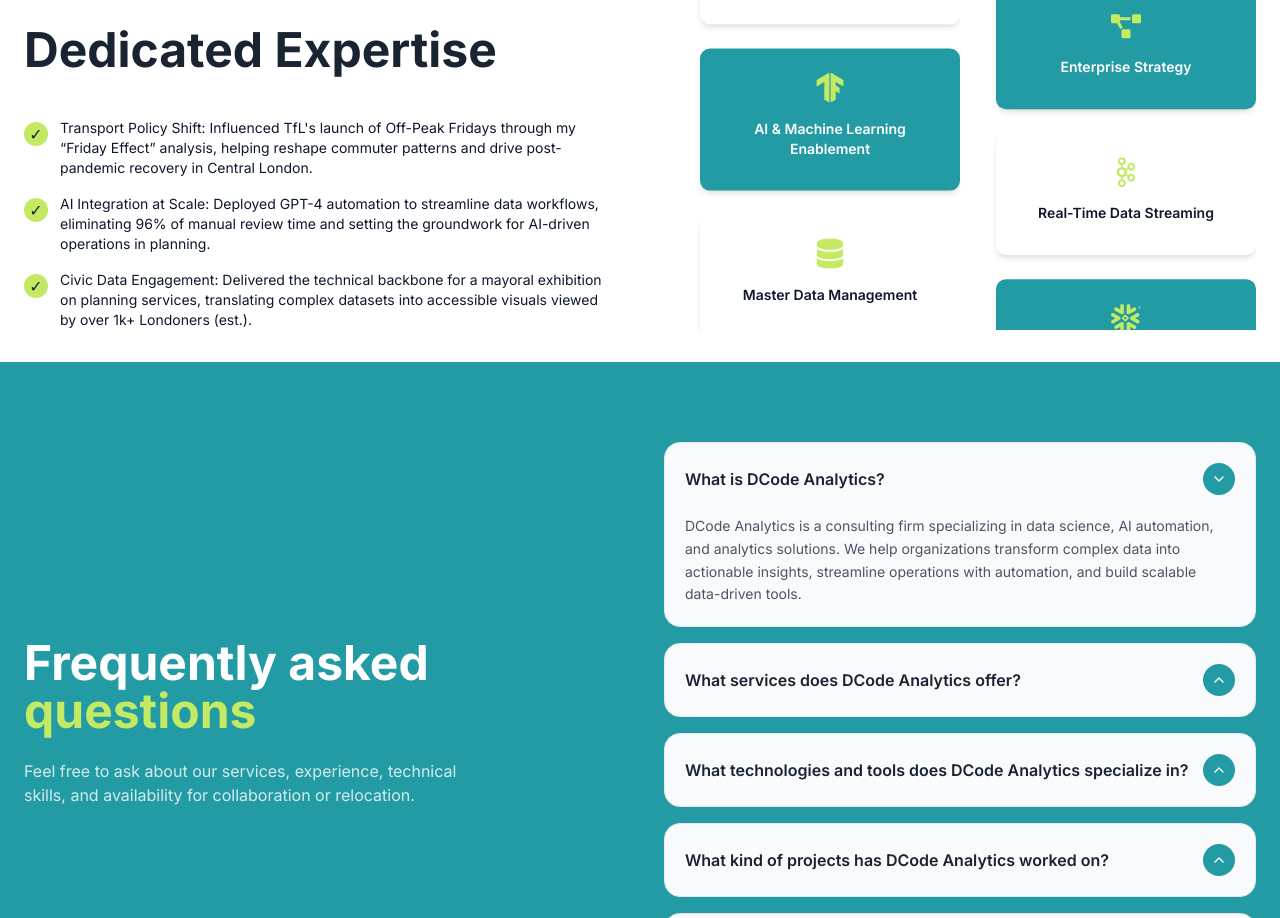
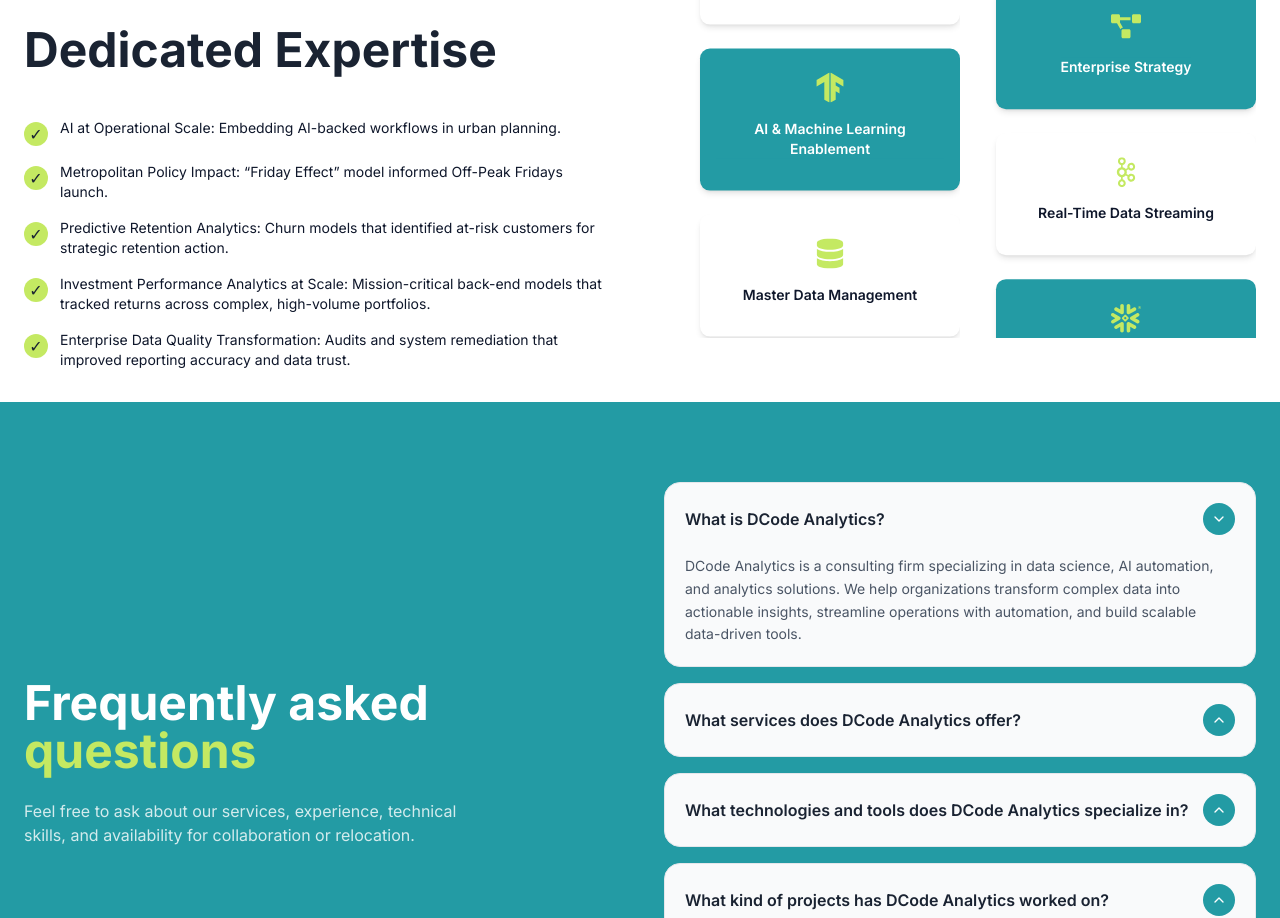
Before and after one commit to DamilolaEmiola/dcodewebsite, a Next.js app: page / in a window 1280 px wide. Shown: the part 1752-2670 px from the top of the page. Built offline with nearby package versions, Linux system fonts and the light colour scheme.

Commit message:
update text

```diff
--- a/components/expertise-section.tsx
+++ b/components/expertise-section.tsx
@@ -19,9 +19,11 @@
 
 export default function ExpertiseSection() {
   const Checkmarks = [
-    "Transport Policy Shift: Influenced TfL's launch of Off-Peak Fridays through my “Friday Effect” analysis, helping reshape commuter patterns and drive post-pandemic recovery in Central London.",
-    "AI Integration at Scale: Deployed GPT-4 automation to streamline data workflows, eliminating 96% of manual review time and setting the groundwork for AI-driven operations in planning.",
-    "Civic Data Engagement: Delivered the technical backbone for a mayoral exhibition on planning services, translating complex datasets into accessible visuals viewed by over 1k+ Londoners (est.).",
+    "AI at Operational Scale: Embedding AI-backed workflows in urban planning.",
+    "Metropolitan Policy Impact: “Friday Effect” model informed Off-Peak Fridays launch.",
+    "Predictive Retention Analytics: Churn models that identified at-risk customers for strategic retention action.",
+    "Investment Performance Analytics at Scale: Mission-critical back-end models that tracked returns across complex, high-volume portfolios.",
+    "Enterprise Data Quality Transformation: Audits and system remediation that improved reporting accuracy and data trust.",
   ];
 
   const columns = [
@@ -53,7 +55,7 @@
       },
       {
         title: "Executive Reporting",
-        icon: <SiApacheairflow/>,
+        icon: <SiApacheairflow />,
         desc: "Delivering strategic dashboards for leadership.",
       },
       {
@@ -135,7 +137,7 @@
             </div>
           </div>
 
-          <div className="flex gap-2 h-97 overflow-hidden  ">
+          <div className="flex gap-2 h-99  overflow-hidden  ">
             {columns.map((col, colIndex) => {
               const direction = colIndex % 2 === 0 ? "up" : "down";
 
```
